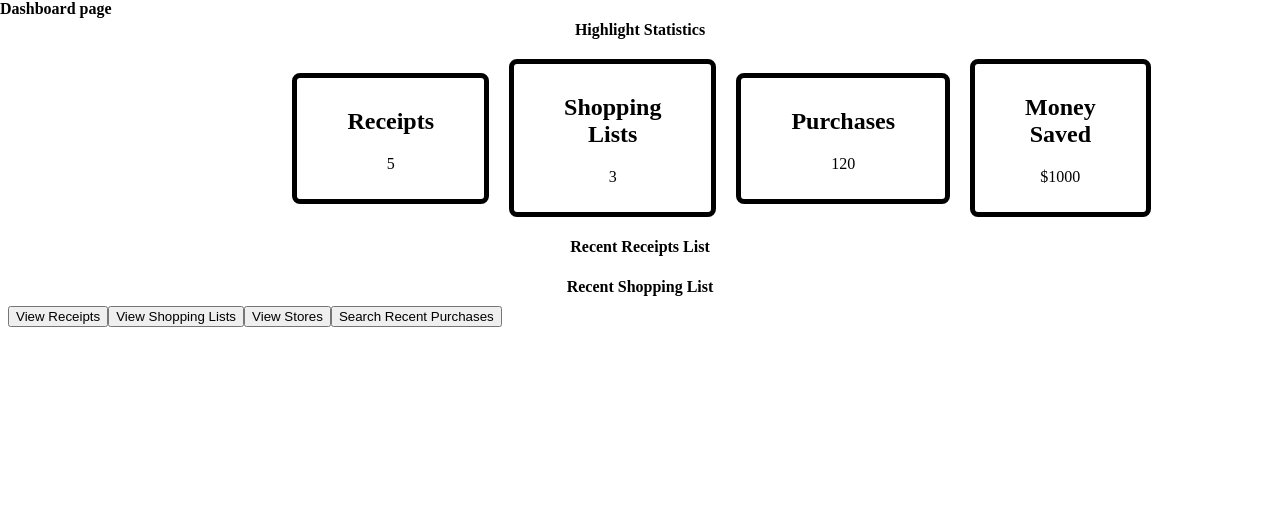
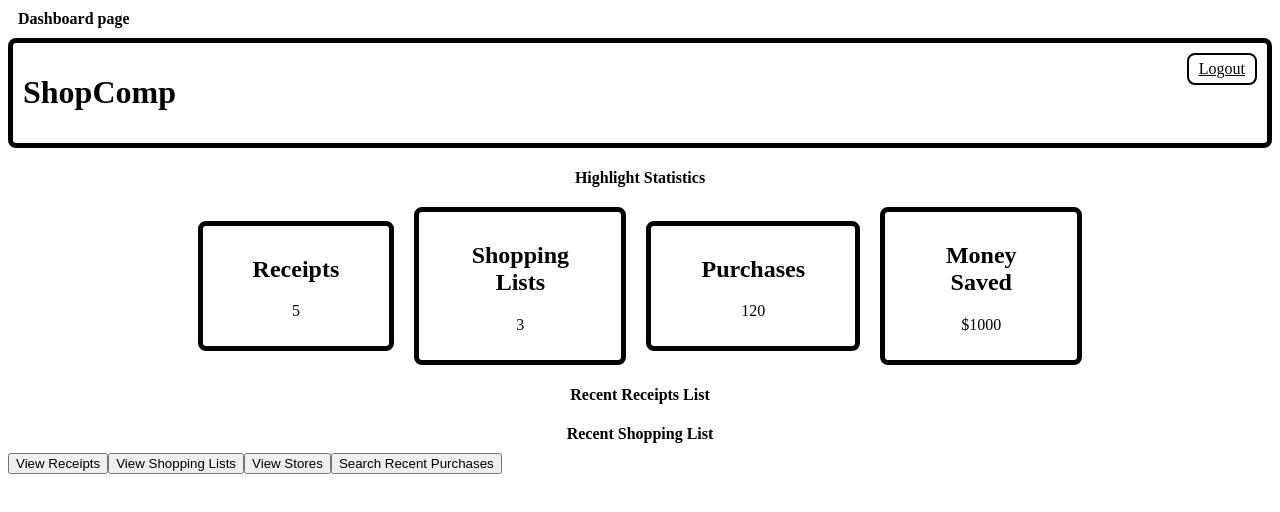
Before and after one commit to Software-Engineering-Kappa/shopcomp-frontend, a Next.js app: page /dashboard in a window 1280 px wide. Shown: the top 512 px of the page. Built offline with nearby package versions, Linux system fonts and the light colour scheme.

Commit message:
added header to dashboard apge

```diff
--- a/src/app/dashboard/page.module.css
+++ b/src/app/dashboard/page.module.css
@@ -1,10 +1,39 @@
     .pageHeader {
-      position: absolute;
-      top: 0px;
-      left: 0px;
-      margin: 0;
+      margin: 10px 0;
+      padding-left: 10px;
     }
 
+    .header {
+      display: flex;
+      /* flex-direction: row; */
+      justify-content: space-between;
+      border-radius: 8px;
+      align-items: flex-start;
+      padding: 10px;
+      border: 5px solid black;
+    }
+
+    .shopCompTitle {
+      cursor: pointer;
+      text-decoration: none;
+      color: inherit;
+    }
+
+    .logoutButton {
+      margin-top: 0;
+      padding: 5px 10px;
+      text-decoration: underline;
+      text-decoration-thickness: 1px;
+      border: 2px solid black;
+      border-radius: 8px;
+      cursor: pointer;
+      display: inline-block;
+      color: inherit;
+    }
+
+    .logoutButton:hover {
+      background-color: #ffc0c0;
+    }
 
     .sectionHeader {
       align-items: center;
@@ -18,7 +47,7 @@
       flex-direction: row;
       justify-content: space-around;
       align-items: center;
-      width: 55%;
+      width: 70%;
       margin: 0 auto;
       gap: 20px;
       margin-top: 20px;
--- a/src/app/dashboard/page.tsx
+++ b/src/app/dashboard/page.tsx
@@ -2,6 +2,7 @@
 
 import styles from "./page.module.css"
 import React from "react"
+import Link from "next/link"
 
 export default function DashboardPage() {
   const [redraw, forceRedraw] = React.useState(0)
@@ -16,6 +17,10 @@ export default function DashboardPage() {
     <div>
       <main>
         <h4 className={styles.pageHeader}>Dashboard page</h4>
+        <div className={styles.header}>
+          <Link href="/dashboard" className={styles.shopCompTitle}><h1>ShopComp</h1></Link>
+          <Link href="/" className={styles.logoutButton}>Logout</Link>
+        </div>
         <h4 className={styles.sectionHeader}>Highlight Statistics</h4>
         <div className={styles.statsContainer}>
           <div className={styles.statItem}>
```
Also changed, not shown: src/app/header.tsx (added).
